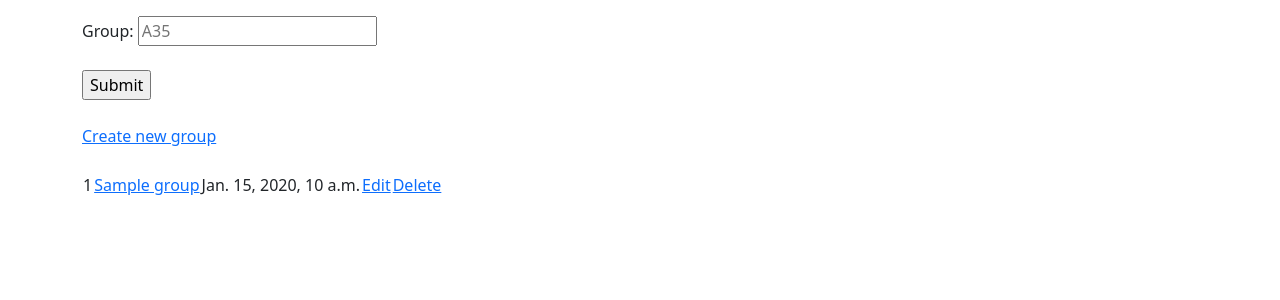
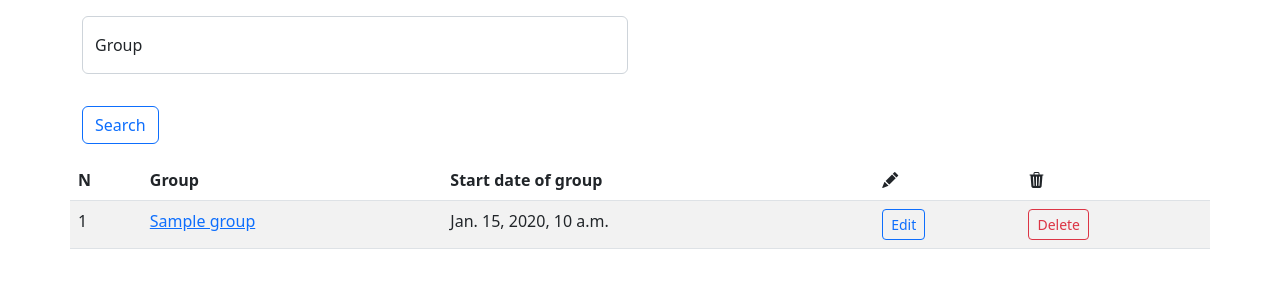
Before and after one commit to alona-ruda/django_lms, a Django app: template groups/templates/groups/list.html in a window 1280 px wide. Shown: the part 56-356 px from the top of the page. Run offline with Django 4.2, Linux system fonts and the light colour scheme; the template is opened without the code that fills it: most values are stand-ins (such as "Sample title", 1, 10 or a date in 2020); parts of the project's set-up code (start-up, migrations or seed data) failed here and were passed over; some libraries are stand-ins or nearby versions.

Commit message:
lesson 18

```diff
--- a/groups/templates/groups/list.html
+++ b/groups/templates/groups/list.html
@@ -2,27 +2,59 @@
 
 {% block title %}{{ title }}{% endblock %}
 
+{% block custom_css %}
+    #list {
+        font-family: arial, sans-serif;
+        border-collapse: collapse;
+        width: 100%;
+    }
+
+    #list td {
+        border: 1px solid #dddd;
+        tex-align: left;
+        padding: 8px;
+    }
+
+    #list tr:nth-child(even) {
+        background-color: #2222;
+    }
+{% endblock %}
+
 {% block content %}
-    <title>LMS - {{ title }}</title>
+    <div class="row mb-3">
+        <div class="col">
             <form method="get">
-        <label for="fname">Group:</label>
-        <input type="text" id="fname" name="name_of_group" placeholder="A35"><br><br>
-{#        <label for="lname">Start date:</label>#}
-{#        <input type="date" id="lname" name="start_date" placeholder="YYYY-MM-DD"><br><br>#}
-        <input type="submit" value="Submit">
+                <div class="form-floating mb-3">
+                  <input type="text" class="form-control" id="floatingGroup" placeholder="A" name="name_of_group">
+                  <label for="floatingGroup">Group</label>
+                </div>
+                <input class="btn btn-outline-primary mt-3" type="submit" value="Search">
             </form>
-    <br>
-    <a href="create/">Create new group</a>
-    <br><br>
-    <table>
+        </div>
+        <div class="col-6"></div>
+    </div>
+    <div class="row">
+        <table class="table table-striped table-hover">
+            <thead>
+                <tr>
+                    <th>N</th>
+                    <th>Group</th>
+                    <th>Start date of group</th>
+                    <th><i class="bi bi-pencil-fill"></i></th>
+                    <th><i class="bi bi-trash3-fill"></i></th>
+                </tr>
+            </thead>
+            <tbody>
                 {% for group in groups %}
                     <tr>
-            <td>{{ group.pk }}</td>
+                        <td>{{ forloop.counter }}</td>
                         <td><a href="{% url 'groups:detail' group.pk %}">{{ group.name_of_group }}</a></td>
                         <td>{{ group.start_date }}</td>
-            <td><a href="{% url 'groups:update' group.pk %}">Edit</a></td>
-            <td><a href="{% url 'groups:delete' group.pk %}">Delete</a></td>
+                        <td><a class="btn btn-outline-primary btn-sm" href="{% url 'groups:update' group.pk %}">Edit</a></td>
+                        <td><a class="btn btn-outline-danger btn-sm" href="{% url 'groups:delete' group.pk %}">Delete</a></td>
                     </tr>
                 {% endfor %}
+            </tbody>
         </table>
+    </div>
 {% endblock %}
```
Lines whose indentation alone changed are shown as unchanged.
